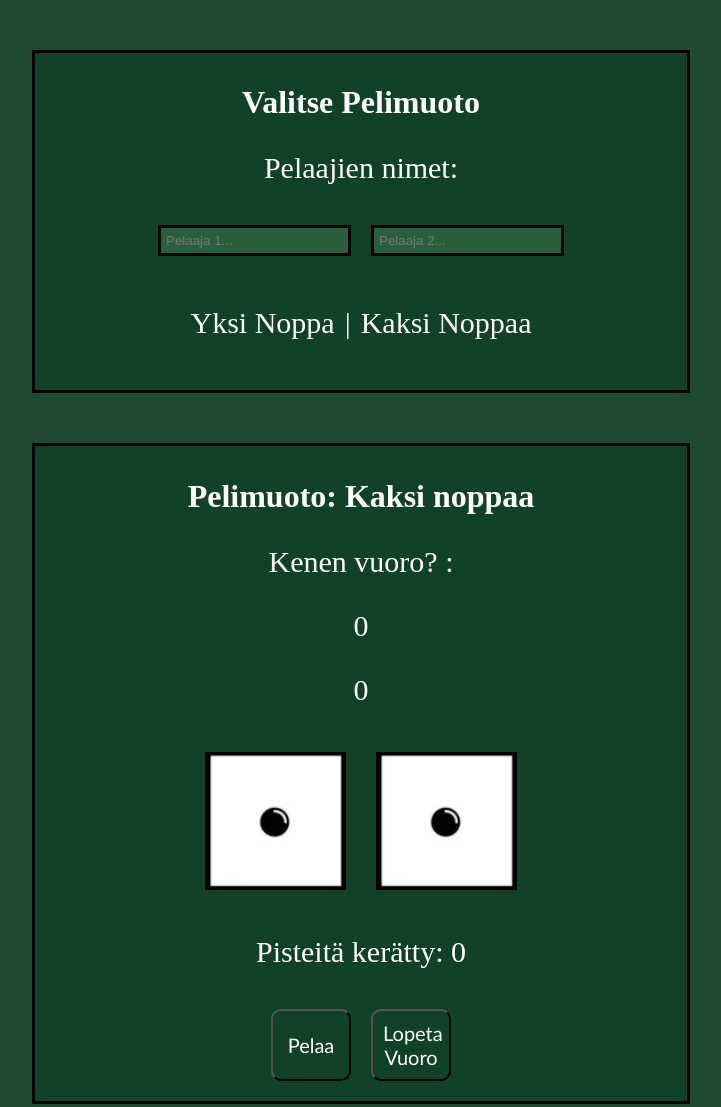
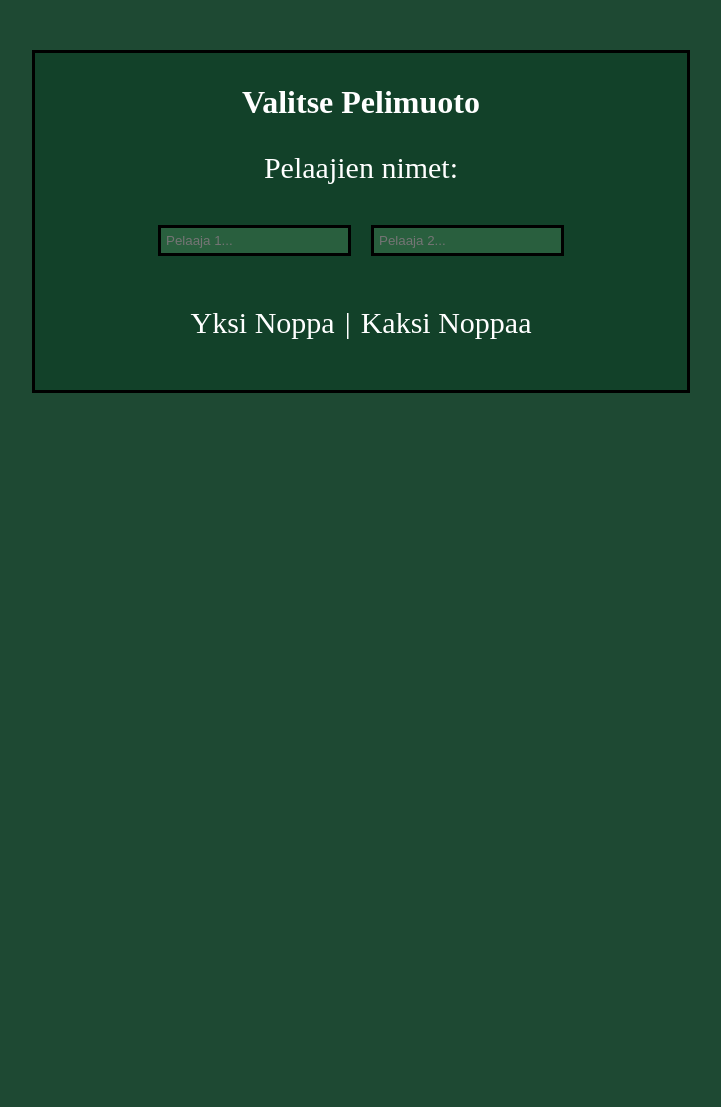
Before and after one commit to skoolooki/Noppapeli, a plain HTML site: page index.html in a window 1280 px wide. Shown: the whole page, without its empty margins (279-1000 px from the left). After the commit the page ends 800 px from the top, so only its background shows below. Drawn offline with Linux system fonts and the light colour scheme.

Commit message:
fixed display

```diff
--- a/index.html
+++ b/index.html
@@ -46,7 +46,7 @@
         </center>
     </div>
 
-    <div class="kaksinoppaa" id="kaksinoppaa" style="display: block;">
+    <div class="kaksinoppaa" id="kaksinoppaa" style="display: none;">
         <h1>Pelimuoto: Kaksi noppaa</h1>
         <p style="font-size: 30px;">Kenen vuoro? : <span class="vuoro" id="vuoro2"></span></p>
         <div class="pisteetosio">
```
